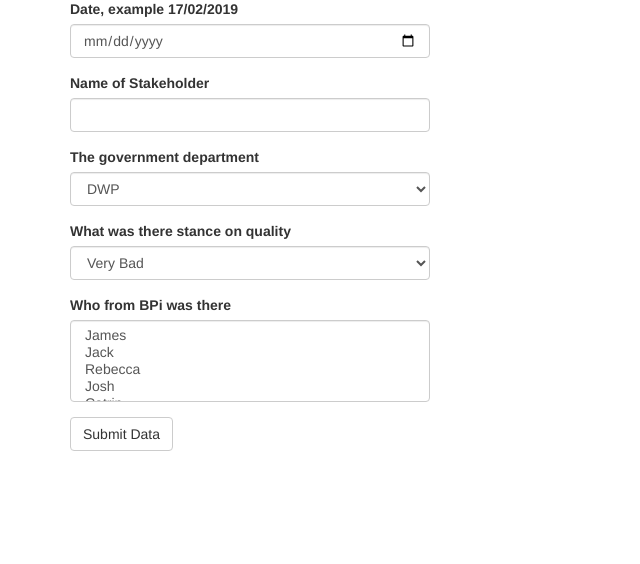
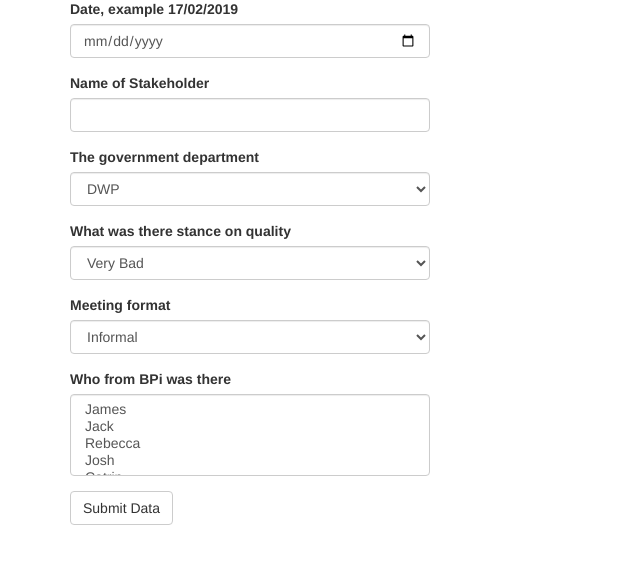
Before and after one commit to best-practice-and-impact/SHEL, a Flask app: page /Stakeholder_log in a window 1280 px wide. Shown: the part 143-707 px from the top of the page, without its empty margins (0-640 px from the left). Run offline with Flask 2, Linux system fonts and the light colour scheme; the visitor is signed in with stand-in values (Sample User, id 1); data comes from the database, SQL or seed files in the repository; some libraries are stand-ins or nearby versions.

Commit message:
added meeting formats

```diff
--- a/app/forms.py
+++ b/app/forms.py
@@ -36,6 +36,8 @@ class Stakeholderlog(FlaskForm):
     choices=[('DWP', 'DWP'), ('HMRC', 'The treasury!'), ('BEIS', 'BEIS'), ('DfS', 'DfS')], validators=[DataRequired()])
     stance = SelectField('What was there stance on quality',
     choices=[('1', 'Very Bad'), ('2', 'Bad'), ('3', 'Neutral'), ('4', 'Pretty Good'), ('5', 'Good!')])
+    meeting = SelectField('Meeting format',
+    choices=[('Informal', 'Informal'), ('One to one', 'One to one'), ('Roundtable', 'Roundtable'), ('Workshop', 'Workshop')])
     bpier = SelectMultipleField('Who from BPi was there',
     choices=[('James', 'James'), ('Jack', 'Jack'), ('Rebecca', 'Rebecca'), ('Josh', 'Josh'), ('Catrin', 'Catrin'), ('Louise', 'Louise')] )
     submit = SubmitField('Submit Data')
--- a/app/models.py
+++ b/app/models.py
@@ -34,6 +34,7 @@ class Logstakeholder(db.Model):
     stance = db.Column(db.Integer)
     user_id = db.Column(db.String(120), db.ForeignKey('user.username'))
     bpier = db.Column(db.String(120))
+    meeting = db.Column(db.String(120))
 
 class Post(db.Model):
     id = db.Column(db.Integer, primary_key=True)
--- a/app/routes.py
+++ b/app/routes.py
@@ -57,7 +57,7 @@ def Stakeholder_log():
     form = Stakeholderlog()
     if form.validate_on_submit():
             log = Logstakeholder(date=form.date.data, stakeholder_person=form.stakeholder_person.data, user_id=current_user.username,
-            organisation=form.organisation.data, stance=form.stance.data, bpier=" , ".join(form.bpier.data) )
+            organisation=form.organisation.data, stance=form.stance.data, meeting=form.meeting.data, bpier=" , ".join(form.bpier.data) )
             db.session.add(log)
             db.session.commit()
             flash('Data has been submitted!!!')
--- a/app/templates/display.html
+++ b/app/templates/display.html
@@ -46,6 +46,7 @@
           <th>Stakeholder</th>
           <th>Department</th>
           <th>Quality Stance</th>
+          <th>Meeting Format</th>
           <th>BPIer</th>
         </tr>
       </thead>
@@ -58,12 +59,14 @@
               <td>{{ log.stakeholder_person }}</td>
               <td>{{ log.organisation }}</td>
               <td>{{ log.stance }}</td>
+              <td>{{ log.meeting }}</td>
               <td>{{ log.bpier }}</td>
             {% elif stance == 0 %}
               <td>{{ log.date}}</td>
               <td>{{ log.stakeholder_person }}</td>
               <td>{{ log.organisation }}</td>
               <td>{{ log.stance }}</td>
+              <td>{{ log.meeting }}</td>
               <td>{{ log.bpier }}</td>
             {% endif %}
           {% endif %}
```
Also changed, not shown: README.md.
